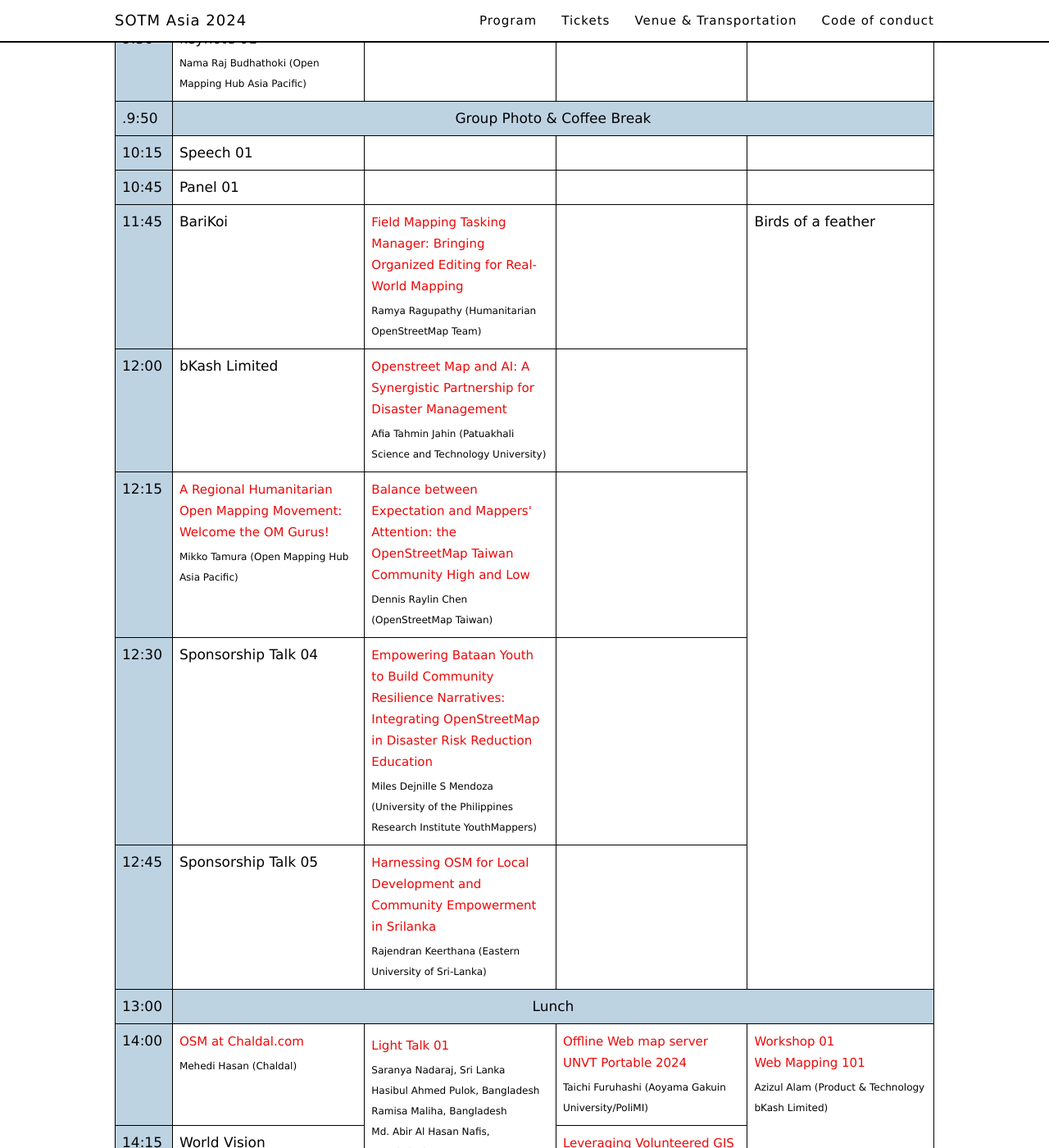
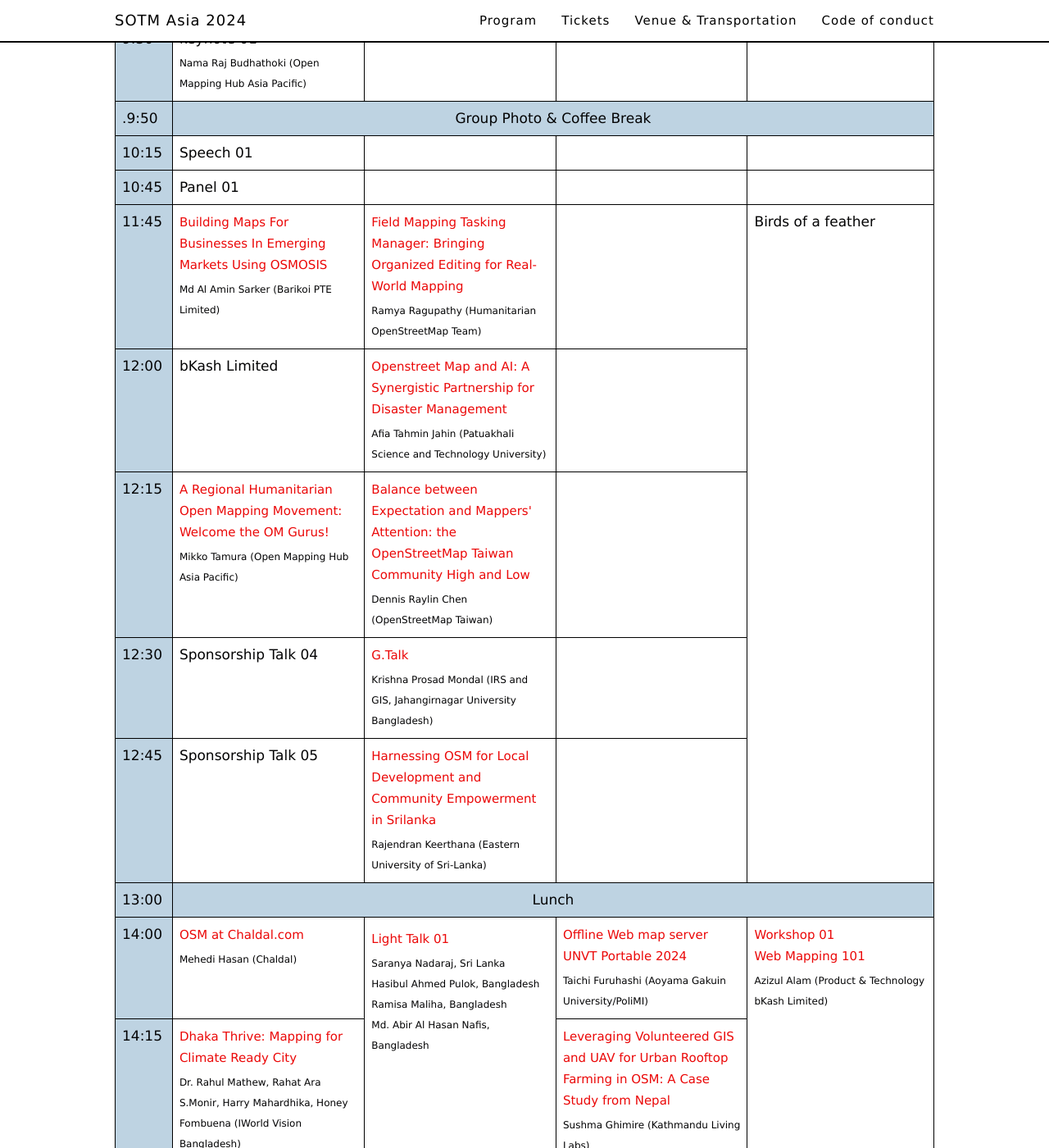
Before and after one commit to sotm-asia/sotm-asia-2024-website, a Jekyll site: the page built from program/index.html, in a window 1280 px wide and 1400 px high, scrolled down 941 px. Shown: the whole window at 82% size. Built offline with Jekyll 4.4.1, drawn with Linux system fonts in a browser that asks for light colours; some of the changed text lies outside the part shown.

Commit message:
program update

```diff
--- a/program/index.html
+++ b/program/index.html
@@ -122,7 +122,10 @@
 
                                                         </tr>
                                                         <tr>
-                    <td class="fill-blue-light">11:45</td><td>BariKoi</td>
+                    <td class="fill-blue-light">11:45</td><td rowspan="1" id="T053">
+<a href="">Building Maps For Businesses In Emerging Markets Using OSMOSIS</a>
+<br>
+<span class="speaker">Md Al Amin Sarker (Barikoi PTE Limited)</span> </td>
 
                                               <td rowspan="1" id="T053">
 <a href="">Field Mapping Tasking Manager: Bringing Organized Editing for Real-World Mapping</a>
@@ -167,10 +170,11 @@
 <td class="fill-blue-light">12:30</td>
                                               <td rowspan="1" id="W005">Sponsorship Talk 04</td>
 
-                                              <td rowspan="1" id="T018">
-<a href="">Empowering Bataan Youth to Build Community Resilience Narratives: Integrating OpenStreetMap in Disaster Risk Reduction Education</a>
+                                              <td rowspan="1" id="T053">
+<a href="">G.Talk</a>
 <br>
-<span class="speaker">Miles Dejnille S Mendoza (University of the Philippines Research Institute YouthMappers)</span> </td>
+<span class="speaker">Krishna Prosad Mondal (IRS and GIS, Jahangirnagar University
+  Bangladesh)</span> </td>
 
                                               <td rowspan="1" id="A12"> </td>
 
@@ -219,7 +223,10 @@
                 <tr>
                     <td class="fill-blue-light">14:15</td>
 
-                                              <td rowspan="1" id="T073">World Vision </td>
+                                              <td rowspan="1" id="T053">
+<a href="">Dhaka Thrive: Mapping for Climate Ready City</a>
+<br>
+<span class="speaker">Dr. Rahul Mathew, Rahat Ara S.Monir, Harry Mahardhika, Honey Fombuena (IWorld Vision Bangladesh)</span> </td>
 
                                               <td rowspan="1" id="A15"><a href="">Leveraging Volunteered GIS and UAV for Urban Rooftop Farming in OSM: A Case Study from Nepal</a>
 <br>
@@ -536,9 +543,11 @@
                                                                                                                                                                                   <br>
                                                                                                                                                                                   <span class="speaker">Abu Syed Al-Imam (Bangabandhu Sheikh Mujibur Rahman Maritime University, Bangladesh)</span> </td>
 
-                                                                                                                                                                                <td rowspan="2" id="T018"><a href="">Scholars Talk</a>
-                                                                                                                                                                                  <br>
-                                                                                                                                                                                  <span class="speaker">Vivek Durme </br>Rajendran Keerthana </br>Nilabrata Sanyal </br>Rojina Dhakal</br>Gorakh </span> </td>
+                                                                                                                                                                                <td rowspan="1" id="T053">
+<a href="">Scholars Talk</a>
+<br>
+<span class="speaker">Vivek Durme, Nepal</br>Nilabrata Sanyal, India </br>Ibtehal, Bangladesh </br>Gorakh Panday, Napal </br>Muhammed Yaseen, India </br>Rajendran Keerthana, Sri Lanka </span> </td>
+
 
                                                                                                                                                                                 <td rowspan="1" id="A12"><a href="">Mapping Flood Vulnerable Communities for Enhanced Disaster Resilience in Healthcare Centers and Communities in Numan LGA, Adamawa state, Nigeria</a>
                                                                                                                                                                                   <br>
```
Also changed, not shown: img/sponsors/barikoi.png, img/sponsors/old_barikoi.png (added).
